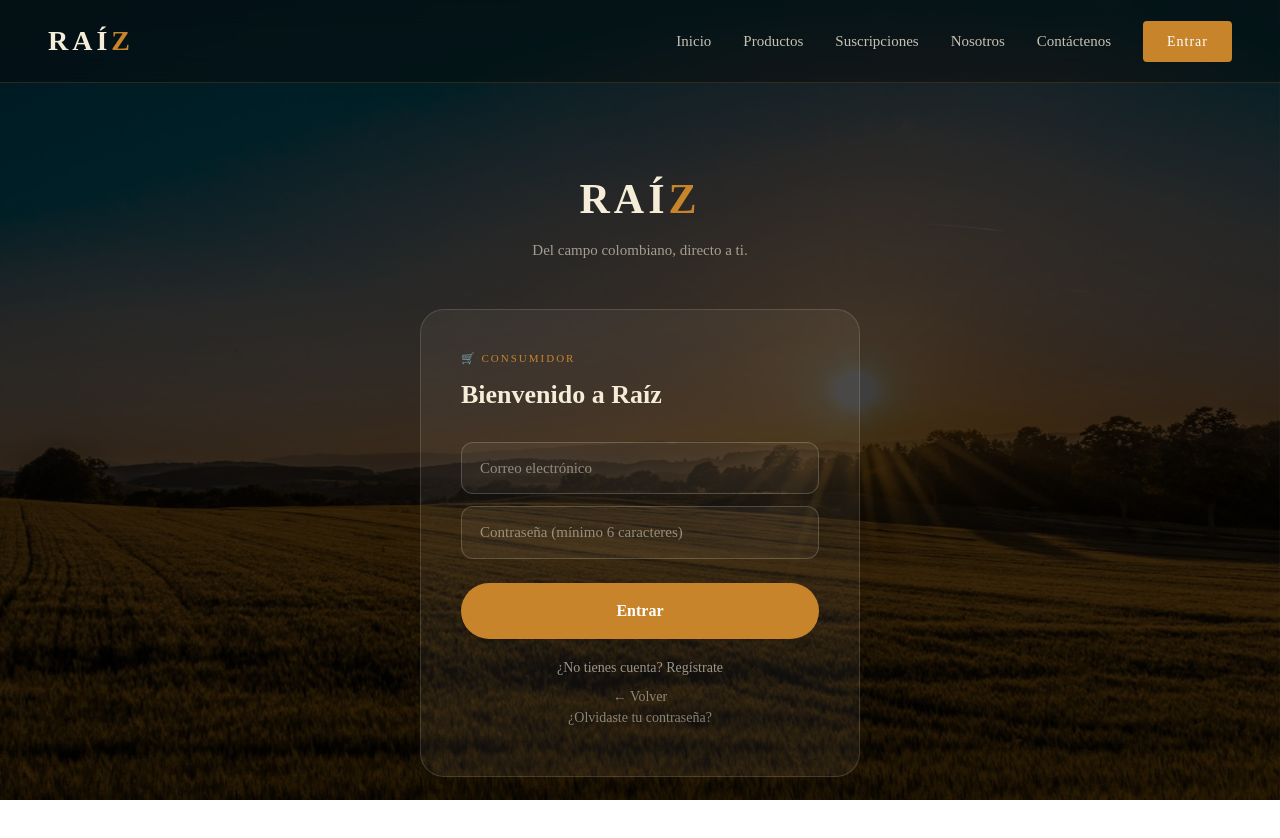
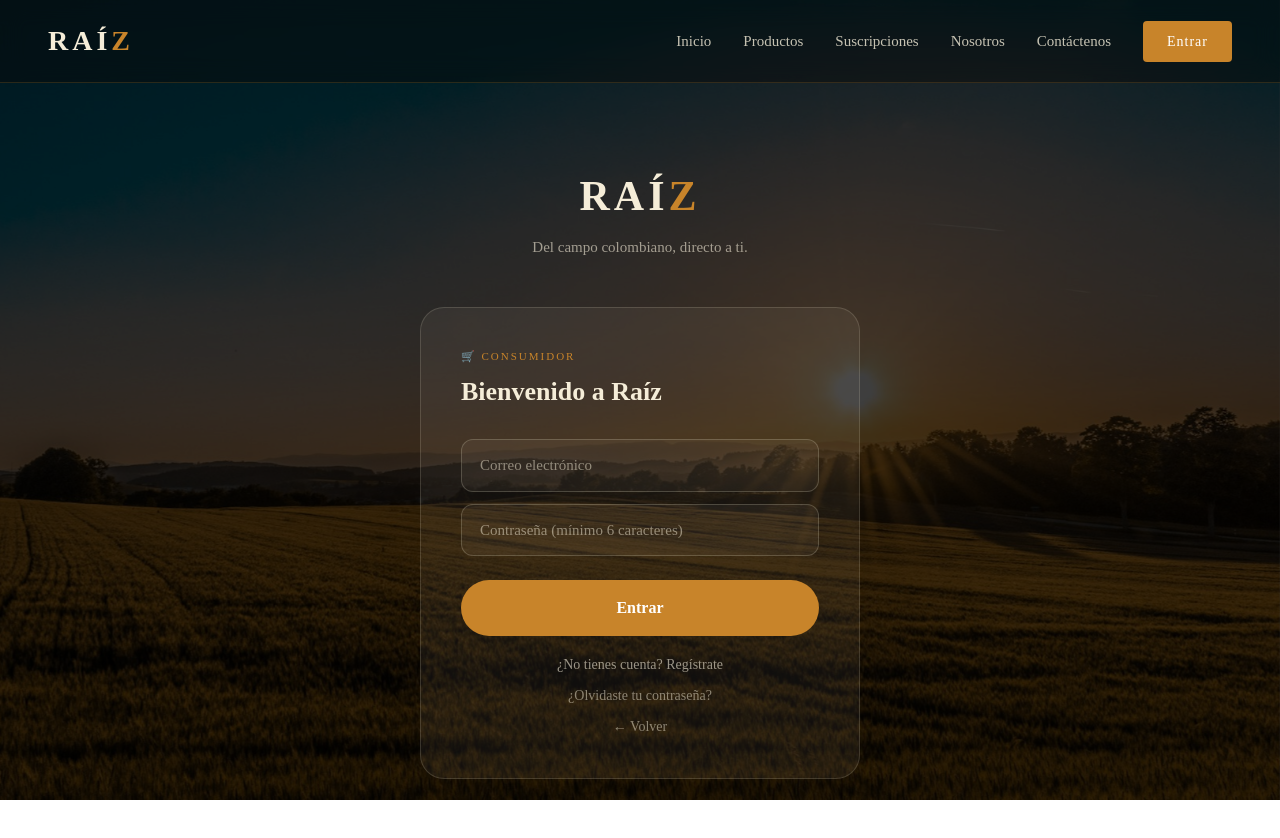
Before and after one commit to deckar026-stack/raiz-app, a Next.js app: page /login in a window 1280 px wide. Both pictures are taken after a click on the button "🛒 Quiero comprar". Shown: the top 838 px of the page. Built offline with nearby package versions, Linux system fonts and the light colour scheme.

Commit message:
fix login con olvide contrasena

```diff
--- a/app/login/page.tsx
+++ b/app/login/page.tsx
@@ -158,18 +158,22 @@ export default function Login() {
               {modo === 'login' ? '¿No tienes cuenta? Regístrate' : '¿Ya tienes cuenta? Entra'}
             </button>
 
+            {modo === 'login' && (
+              <button onClick={() => window.location.href = '/recuperar'} style={{
+                width: '100%', background: 'transparent', color: 'rgba(245,237,216,0.5)',
+                border: 'none', fontSize: '14px', cursor: 'pointer',
+                marginBottom: '8px', fontFamily: '"Times New Roman", serif',
+              }}>
+                ¿Olvidaste tu contraseña?
+              </button>
+            )}
+
             <button onClick={() => setTipo('')} style={{
               width: '100%', background: 'transparent', color: 'rgba(245,237,216,0.5)',
               border: 'none', fontSize: '14px', cursor: 'pointer',
               fontFamily: '"Times New Roman", serif',
             }}>
-              ← Volver<button onClick={() => window.location.href = '/recuperar'} style={{
-  width: '100%', background: 'transparent', color: 'rgba(245,237,216,0.5)',
-  border: 'none', fontSize: '14px', cursor: 'pointer',
-  marginBottom: '8px', fontFamily: '"Times New Roman", serif',
-}}>
-  ¿Olvidaste tu contraseña?
-</button>
+              ← Volver
             </button>
           </div>
         )}
```
